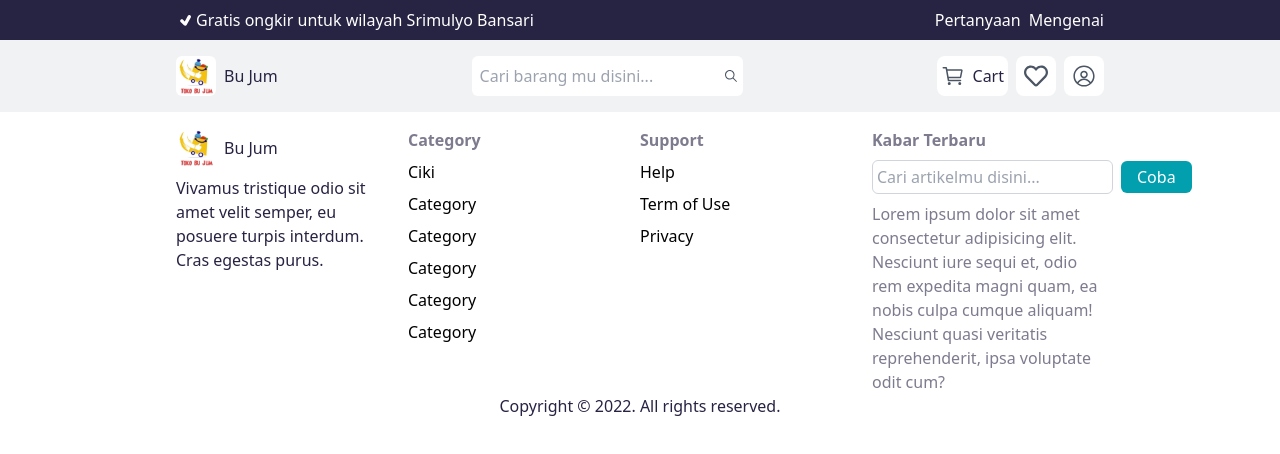
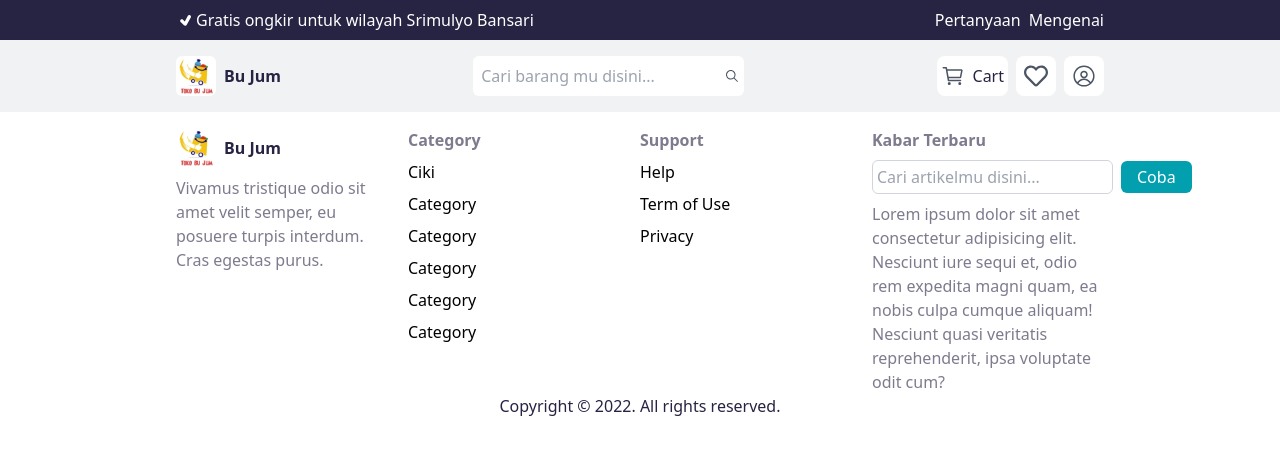
Before and after one commit to AndreAdyatmoko/kelontong-jum, a React (Create React App) app in the folder client/: page / in a window 1280 px wide. Shown: the top 454 px of the page. Built offline with nearby package versions, Linux system fonts and the light colour scheme.

Commit message:
Add bold on font

```diff
--- a/client/src/pages/footers/footers.jsx
+++ b/client/src/pages/footers/footers.jsx
@@ -10,9 +10,9 @@ const Footer = () => {
         <div className="flex flex-col md:w-1/4 gap-2">
           <div className="flex items-center gap-2">
             <img src={logo} alt="logo" className="w-10 h-10 rounded-md" />
-            <p className="text-secondary-text">Bu Jum</p>
+            <p className="text-secondary-text font-bold">Bu Jum</p>
           </div>
-          <p className="text-secondary-text">
+          <p className="text-third-text">
             Vivamus tristique odio sit amet velit semper, eu posuere turpis interdum. Cras egestas purus.
           </p>
         </div>
--- a/client/src/pages/navbar/navbar.jsx
+++ b/client/src/pages/navbar/navbar.jsx
@@ -23,7 +23,7 @@ const Navbar = () => {
         <div className="flex justify-between px-44 py-4 items-center">
           <div className="flex items-center gap-2">
             <img src={logo} alt="logo" className="w-10 h-10 rounded-md" />
-            <p className="text-secondary-text">Bu Jum</p>
+            <p className="text-secondary-text font-bold">Bu Jum</p>
           </div>
           <div className="flex items-center gap-2 bg-primary-text rounded-md p-1">
             <input
```
